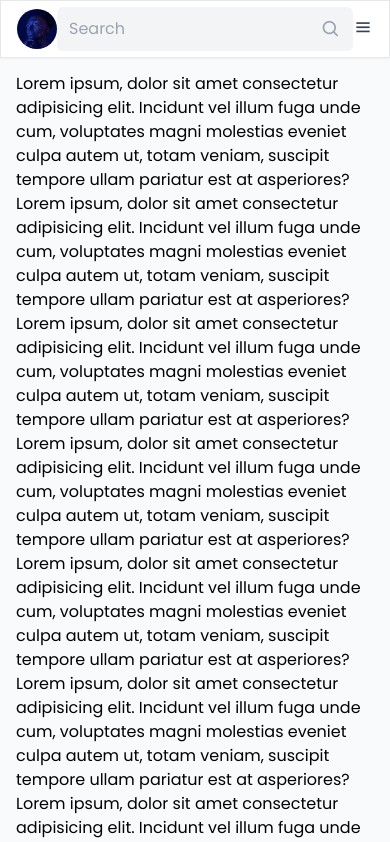
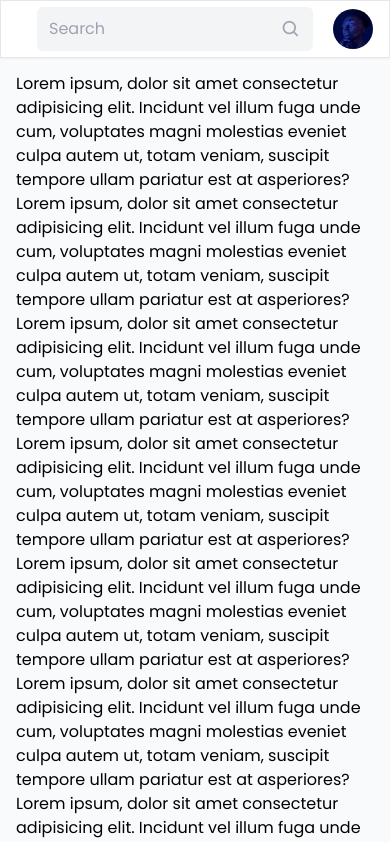
Before and after one commit to idamachmadfaizin/vue3-dashboard, a Vue app: page /dashboard in a window 390 px wide. Shown: the top 842 px of the page. Built offline with nearby package versions, Linux system fonts and the light colour scheme.

Commit message:
fix pull conflix

```diff
--- a/src/containers/TheNavBar.vue
+++ b/src/containers/TheNavBar.vue
@@ -1,7 +1,6 @@
 <template>
     <header class="fixed top-0 left-0 w-full bg-white border shadow-sm px-4 z-50 md:py-0 md:pr-12 md:pl-24">
         <div class="flex items-center h-14 justify-between md:h-16">
-            <img src="../assets/perfil.jpg" alt="perfil" class="rounded-full w-10 h-10 md:order-1">
 
             <a
                 href="#"
@@ -12,15 +11,13 @@
             </a>
 
             <!-- Search -->
-            <div class="flex py-2 px-3 bg-gray-100 rounded-md md:w-2/6 sm:w-5/12">
+            <div class="flex py-2 px-3 bg-gray-100 rounded-md mx-5 md:mx-0 md:w-2/6 sm:w-5/12">
                 <input type="search" placeholder="Search" class="w-full border-none outline-none bg-gray-100">
                 <i class='bx bx-search text-xl text-gray-400'></i>
             </div>
 
-            <!-- Menu Toggle -->
-            <div class="text-gray-700 cursor-pointer text-xl md:hidden" @click="toggle">
-                <i class='bx' :class="[sideNavToggleIcon]"></i>
-            </div>
+            <img src="../assets/perfil.jpg" alt="perfil" class="rounded-full w-10 h-10" @click="toggle">
+
         </div>
     </header>
 </template>
@@ -32,7 +29,8 @@ export default defineComponent({
     name: 'TheNavBar',
     methods: {
         toggle() {
-            this.$store.commit(mutations.toggleSidebar.name)
+            if (window.innerWidth < 768 )
+                this.$store.commit(mutations.toggleSidebar.name)
         }
     },
     computed: {
--- a/src/containers/side-nav/TheSideNav.vue
+++ b/src/containers/side-nav/TheSideNav.vue
@@ -1,13 +1,13 @@
 <template>
+    <div  @click="toggle" class="fixed bg-gray-700 w-full h-full top-0 left-0 z-50 transition-all duration-300 md:hidden" :class="[showSideNavBg]"></div>
     <div
-        class="fixed top-0 md:left-0 h-screen pt-4 md:pt-5 bg-white shadow-sm z-50 transition-all duration-300 md:pb-0"
+        class="fixed md:top-0 md:left-0 h-5/6 md:h-screen w-11/12 md:w-17 md:hover:w-60 pt-4 md:pt-5 md:pb-0 bg-white shadow-sm z-50 transition-all duration-300"
         :class="[showSideNav, hoveredSideNavClass]"
         @mouseenter="onEnter"
         @mouseleave="onLeave"
     >
-        <nav
-            class="nav-container flex h-full flex-col justify-between content-center pb-12 overflow-auto"
-        >
+    <!-- <div class="group fixed md:top-0 md:left-0 h-5/6 md:h-screen w-11/12 md:w-17 md:hover:w-60 pt-4 md:pt-5 md:pb-0 bg-white shadow-sm z-50 transition-all duration-300" :class="[showSideNav]"> -->
+        <nav class="nav-container flex h-full flex-col justify-between content-center pb-12 overflow-auto">
             <div>
                 <TheSideNavHeader :to="'/'" :text="'Brand-name'" />
 
@@ -74,12 +74,18 @@ export default defineComponent({
     },
     computed: {
         showSideNav(): string {
-            return this.$store.state.isSideNavShow ? 'left-0' : '-left-full'
+            return this.$store.state.isSideNavShow ? 'left-auto' : 'left-1/8 -top-full'
         },
         hoveredSideNavClass(): string {
             return this.$store.state.isSideNavEnter ? 'md:w-60' : 'md:w-17'
         },
-    }
+        toggle() {
+            this.$store.commit(mutations.toggleSidebar.name)
+        },
+        showSideNavBg(): string {
+            return this.$store.state.isSideNavShow ? 'opacity-75 visible' : 'opacity-0 hidden'
+        }
+    },
 })
 
 </script>
```
